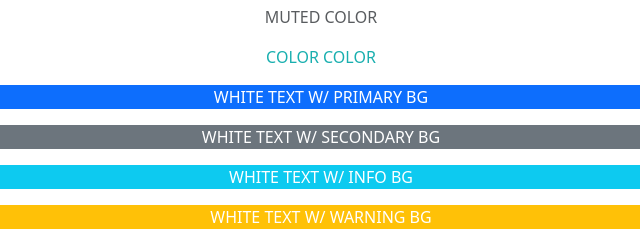
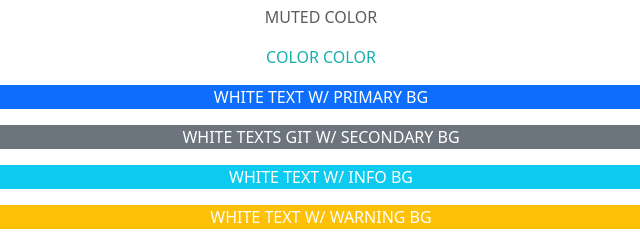
Before and after one commit to oopygoopy600/Bootstrap-practice, a plain HTML site: page index.html in a window 1280 px wide. Shown: the part 1480-1720 px from the top of the page, 319-959 px from the left. Drawn offline with nearby package versions, Linux system fonts and the light colour scheme.

Commit message:
initial commit

```diff
--- a/index.html
+++ b/index.html
@@ -60,7 +60,7 @@
     <!--BG COLOURS-->
     <div>
         <p class="text-white bg-primary text-center">WHITE TEXT W/ PRIMARY BG</p>
-        <p class="text-white bg-secondary text-center">WHITE TEXT W/ SECONDARY BG</p>
+        <p class="text-white bg-secondary text-center">WHITE TEXTS GIT W/ SECONDARY BG</p>
         <p class="text-white bg-info text-center">WHITE TEXT W/ INFO BG</p>
         <p class="text-white bg-warning text-center">WHITE TEXT W/ WARNING BG</p>
         <p class="text-white bg-success text-center">WHITE TEXT W/ SUCCESS BG</p>
```
